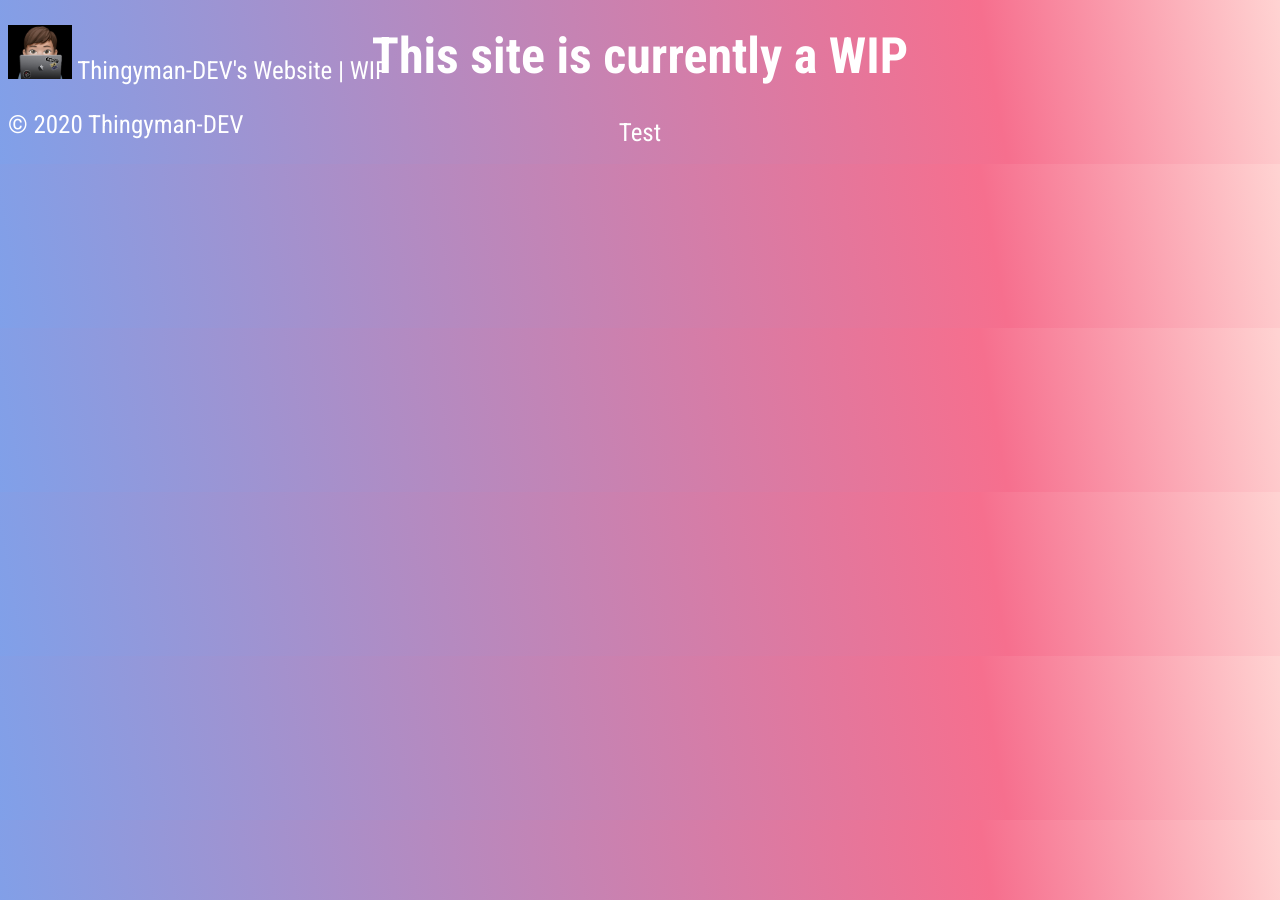
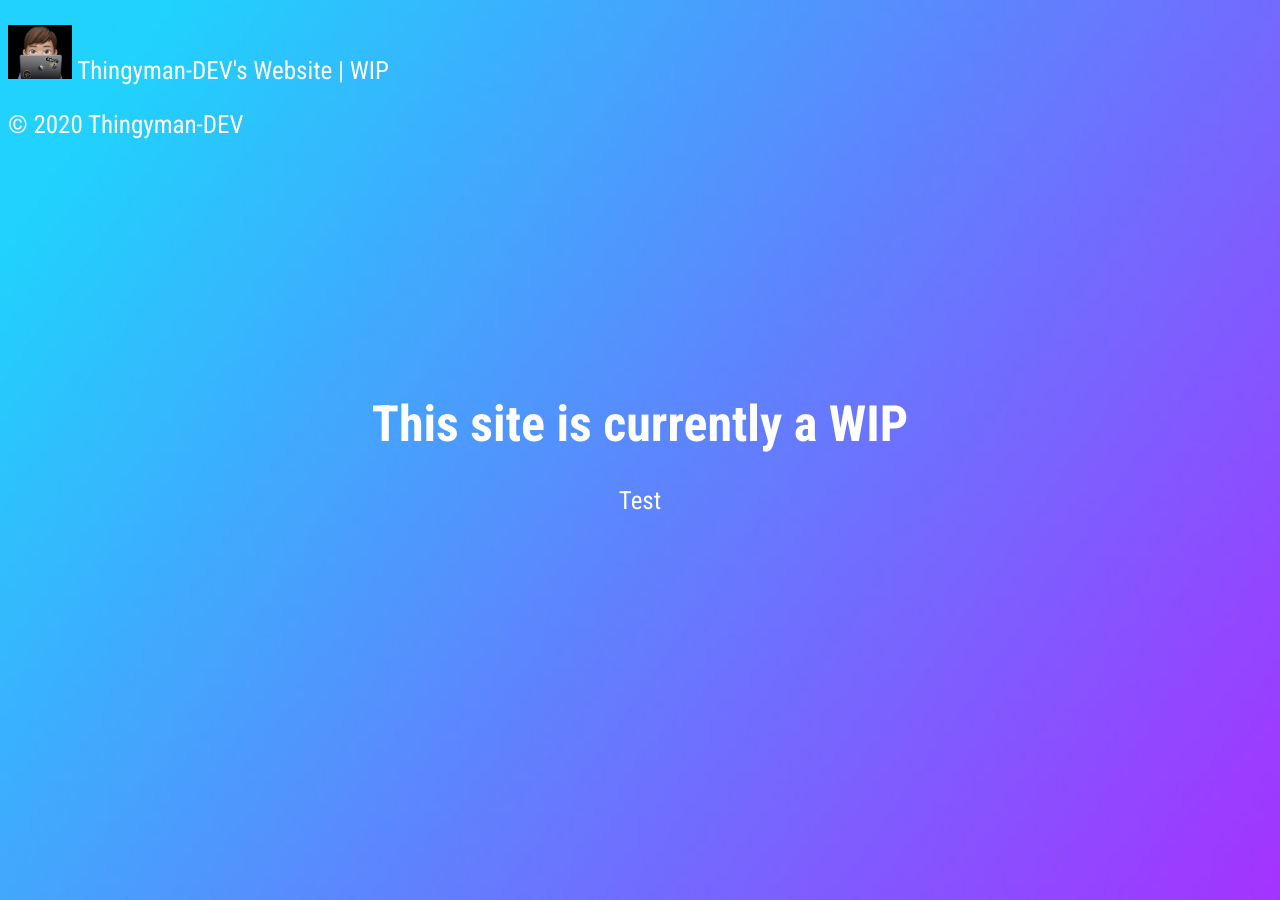
Before and after one commit to TheSeagullDev/TheSeagullDev.github.io, a Jekyll site: the page built from site/index.html, in a window 1280 px wide. Built offline with Jekyll 4.4.1, drawn with Linux system fonts in a browser that asks for light colours.

Commit message:
Update base.scss

```diff
--- a/site/assets/css/base.scss
+++ b/site/assets/css/base.scss
@@ -3,7 +3,7 @@
 
 @import url('https://fonts.googleapis.com/css2?family=Roboto+Condensed:ital,wght@0,300;0,400;0,700;1,300;1,400;1,700&display=swap');
 
-body {
+html {
   background-image: url("/assets/images/Gradient.jpeg");
   height: 100%;
   background-size: cover;
@@ -12,7 +12,7 @@ body {
   color: white;
   font-family: "Roboto Condensed", sans-serif;
   font-size: 25px;
-  background: linear-gradient(-100deg, #ffd3d2 0%, #f66f8e 23%, #80a0e9 100%);
+//  background: linear-gradient(-100deg, #ffd3d2 0%, #f66f8e 23%, #80a0e9 100%);
 }
 
 body {
```
